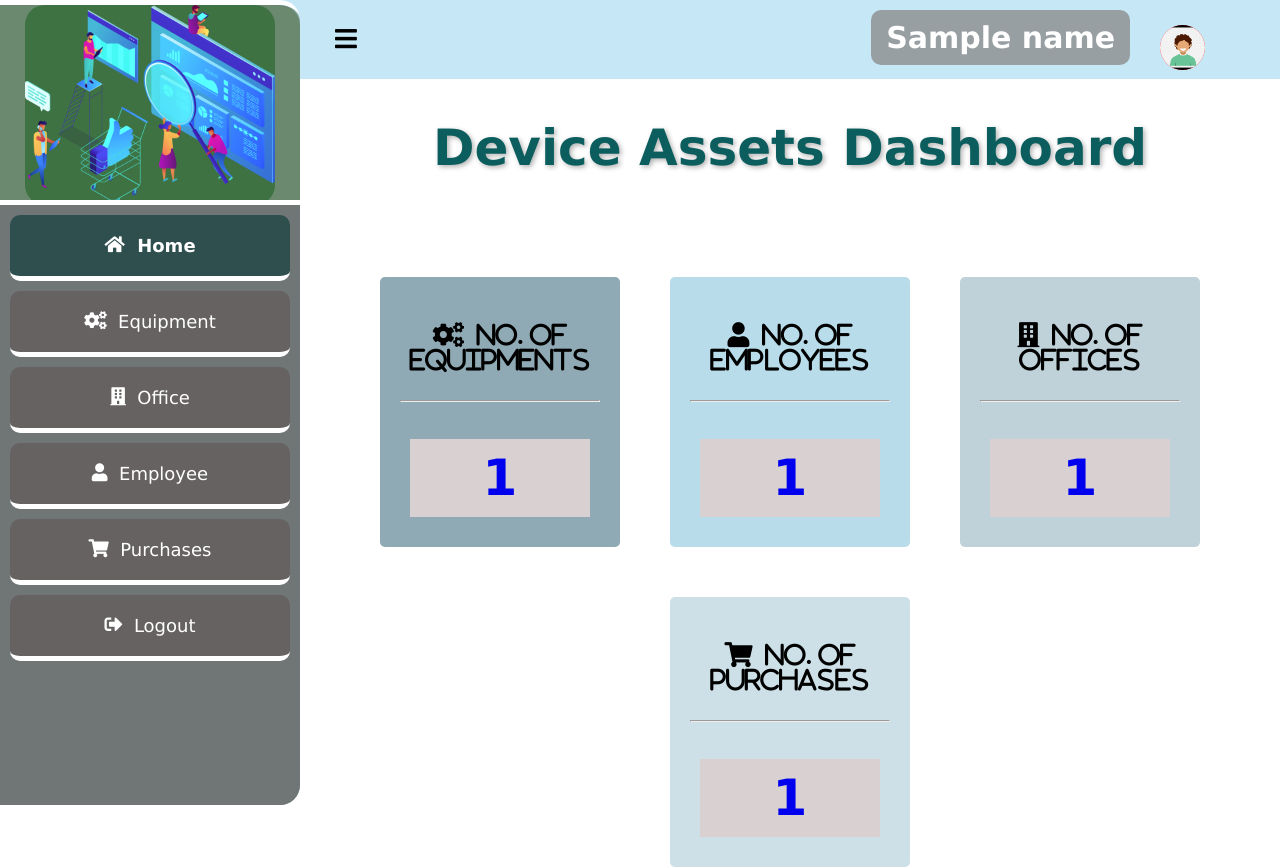
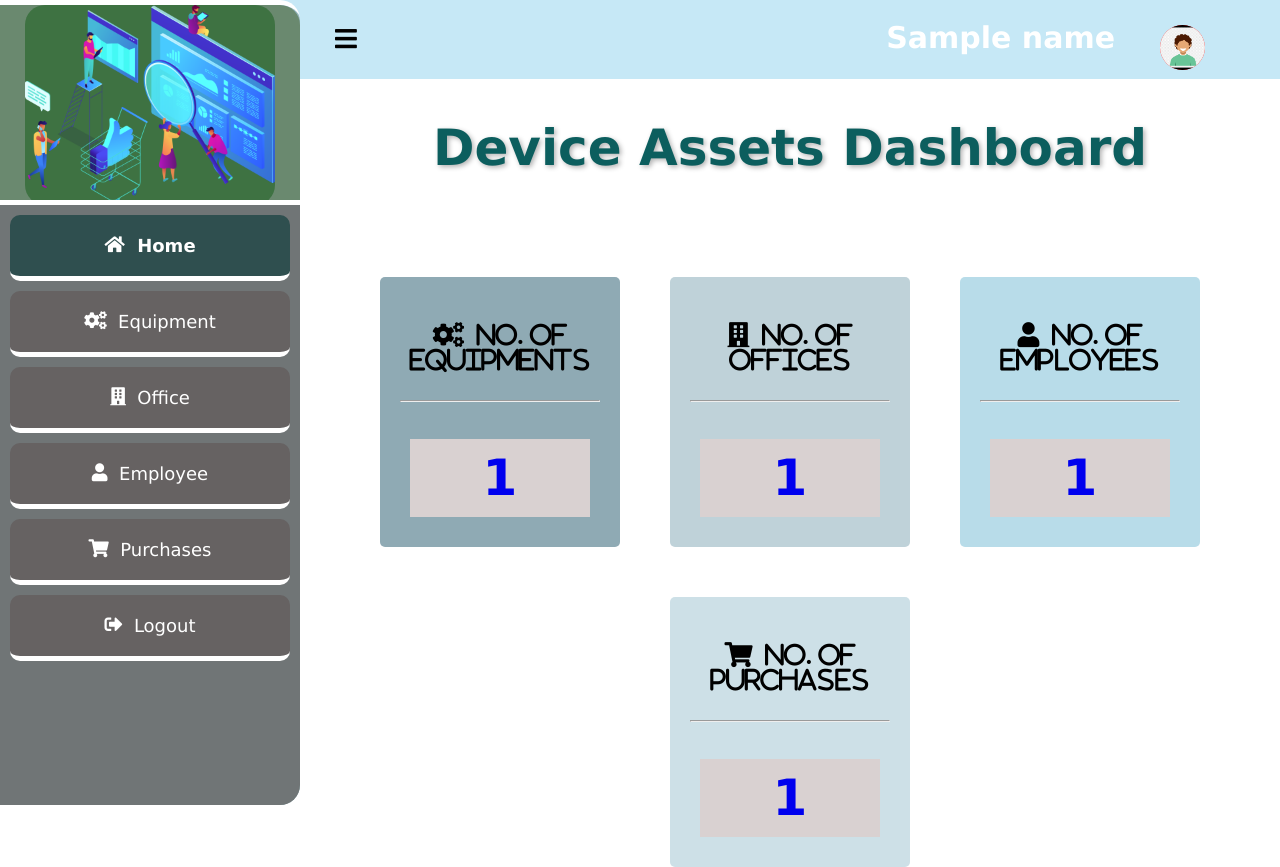
Before and after one commit to Aristocratjnr/device-inventory-system, a Flask app: template templates/main.html in a window 1280 px wide. Run offline with Flask 3, Linux system fonts and the light colour scheme; the template is opened without the code that fills it: most values are stand-ins (such as "Sample title", 1, 10 or a date in 2020).

Commit message:
Update CSS styles for improved user experience and responsiveness

```diff
--- a/static/main1.css
+++ b/static/main1.css
@@ -97,7 +97,6 @@ body {
   right: 0%;
   position: absolute;
   color: #fff; /* Set text color */
-  background: rgba(131, 129, 129, 0.7); /* Semi-transparent background */
   padding: 10px 15px; /* Add padding for better spacing */
   border-radius: 10px; /* Rounded corners */
   transition: background 0.3s ease, color 0.3s ease; /* Smooth transition for hover effects */
--- a/templates/main.html
+++ b/templates/main.html
@@ -46,16 +46,17 @@
           <hr><br>
           <a href="/equipment"><p>{{ equipment_count }}</p></a>
         </div>
+        <div class="card" id="card3">
+          <h3><i class="fas fa-building">&nbsp; No. Of Offices</i></h3>
+          <hr><br>
+          <a href="/location"><p>{{ location_count }}</p></a>
+        </div>
         <div class="card" id="card2">
           <h3><i class="fas fa-user">&nbsp; No. Of Employees</i></h3>
           <hr><br>
           <a href="/employee"><p>{{ employee_count }}</p></a>
         </div>
-        <div class="card" id="card3">
-          <h3><i class="fas fa-building">&nbsp; No. Of Offices</i></h3>
-          <hr><br>
-          <a href="/location"><p>{{ location_count }}</p></a>
-        </div>
+
         <div class="card" id="card4">
           <h3><i class="fas fa-shopping-cart">&nbsp; No. Of Purchases</i></h3>
           <hr><br>
```
